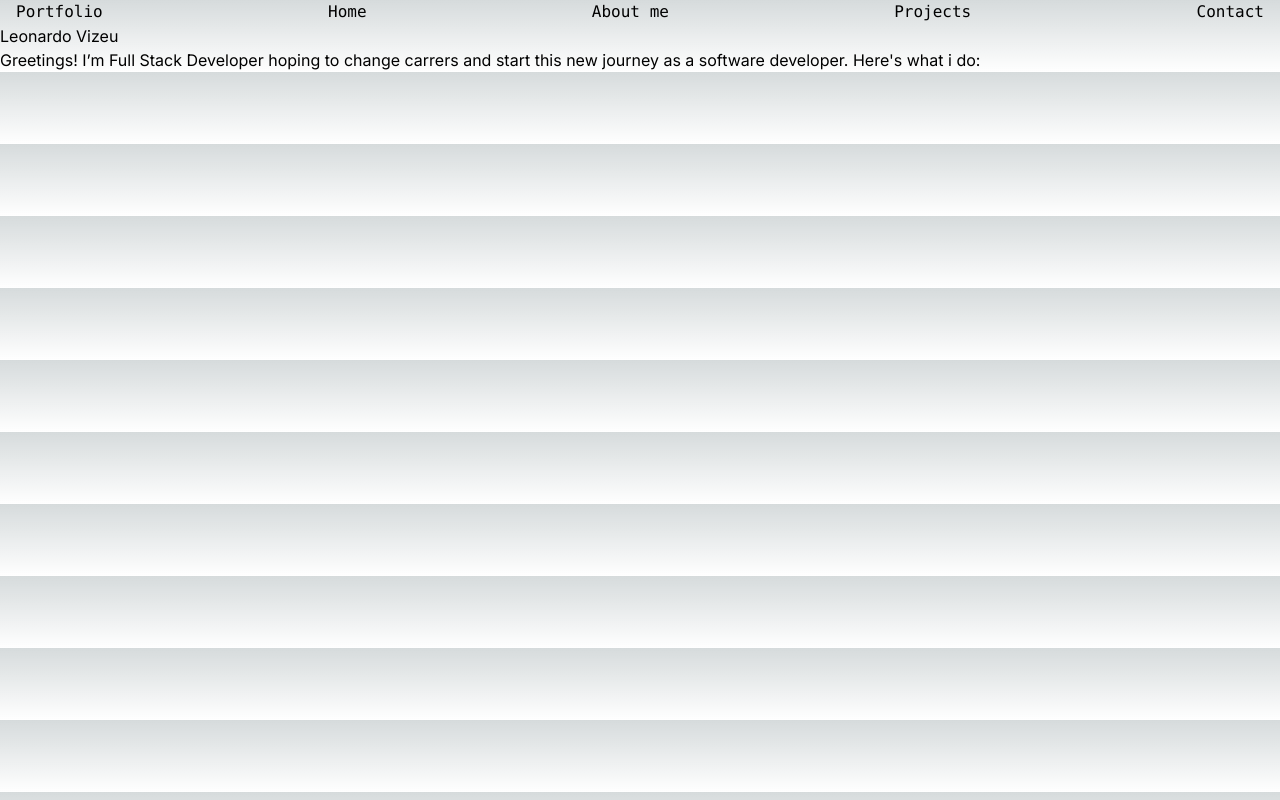
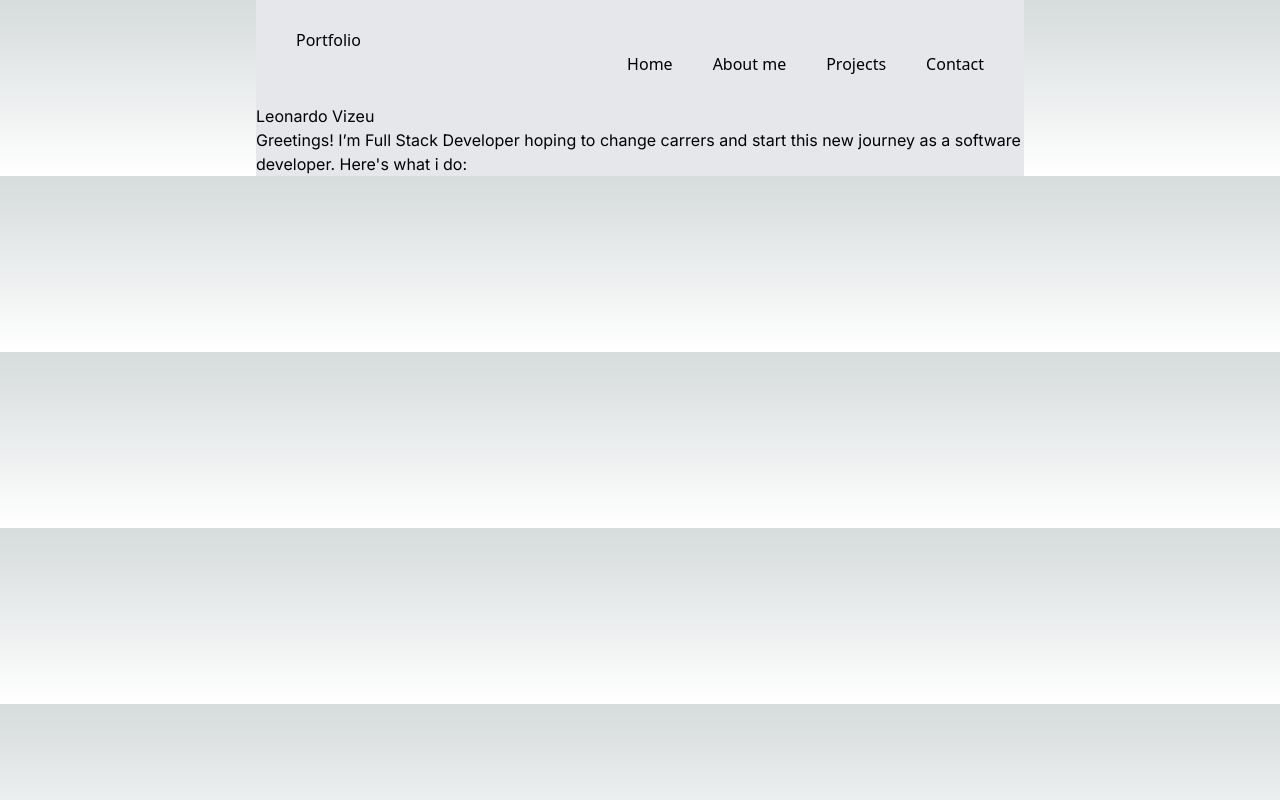
Before and after one commit to leovizeu/portfolio-vizeu, a Next.js app: page / in a window 1280 px wide. Built offline with nearby package versions, Linux system fonts and the light colour scheme.

Commit message:
customizing tailwind

```diff
--- a/src/app/Components/Hero.tsx
+++ b/src/app/Components/Hero.tsx
@@ -1,8 +1,8 @@
 function Hero() {
     return (
         <div>
-            <h1>Leonardo Vizeu</h1>
-            <p className="black-text text-darken-4">
+            <h1 className="text-black">Leonardo Vizeu</h1>
+            <p className="text-black">
                     Greetings!
                     I’m Full Stack Developer hoping to change carrers and start this new journey as a software developer. Here's what i do:
                 </p>
--- a/src/app/Components/Menu.tsx
+++ b/src/app/Components/Menu.tsx
@@ -2,15 +2,17 @@ import config from "../../../tailwind.config"
 
 function Menu() {
     return (
-        <div className='font-mono'>
-            <ul className='flex justify-between ml-4 mr-4'>
-                <li><p>Portfolio</p></li>
+        <header className='font-sans py-7'>
+            <div>
+                <p className="text-black pl-10">Portfolio</p>
+            </div>
+            <ul className='flex justify-end gap-10 pr-10 text-black'>
                 <li><a href="#">Home</a></li>
                 <li><a href="#">About me</a></li>
                 <li><a href="#">Projects</a></li>
                 <li><a href="#">Contact</a></li>
             </ul>
-        </div>
+        </header>
     )
 }
 
--- a/src/app/page.tsx
+++ b/src/app/page.tsx
@@ -5,7 +5,7 @@ import config from '../../tailwind.config'
 
 export default function Home() {
   return (
-    <main>
+    <main className='bg-gray-200 mx-64'>
       <Menu/>
       <Hero/>
     </main>
```
